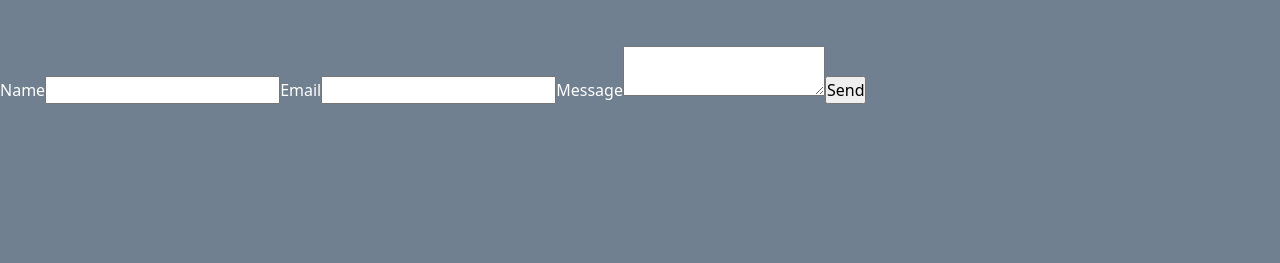
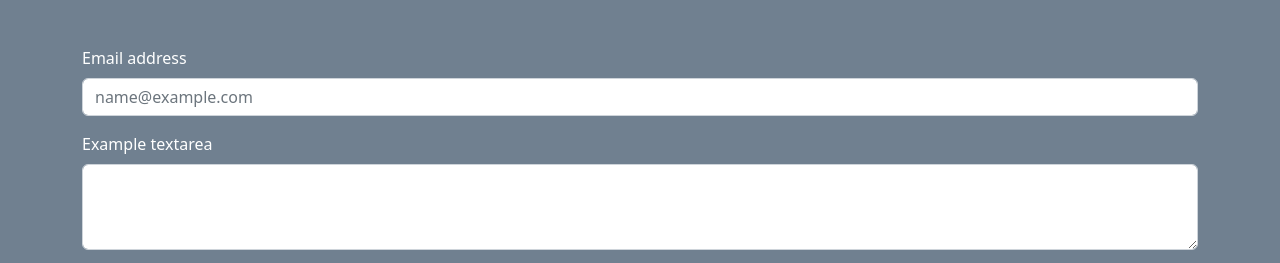
Before and after one commit to Luan-Pham/LP-Portfolio, a React (Create React App) app: page / in a window 1280 px wide. Shown: the part 2042-2305 px from the top of the page. Before the commit the page ends 2146 px from the top, so only its background shows below. Built offline with nearby package versions, Linux system fonts and the light colour scheme.

Commit message:
bootstrap form added

```diff
--- a/src/components/Email.js
+++ b/src/components/Email.js
@@ -1,5 +1,6 @@
 import React, { useRef } from 'react';
 import emailjs from '@emailjs/browser';
+import { Container, Form } from 'react-bootstrap';
 
 function Email() {
   const form = useRef();
@@ -25,15 +26,18 @@
   };
 
   return (
-    <form ref={form} onSubmit={sendEmail}>
-      <label>Name</label>
-      <input type="text" name="user_name" />
-      <label>Email</label>
-      <input type="email" name="user_email" />
-      <label>Message</label>
-      <textarea name="message" />
-      <input type="submit" value="Send" />
-    </form>
+    <Container>
+      <Form>
+        <Form.Group className="mb-3" controlId="exampleForm.ControlInput1">
+          <Form.Label>Email address</Form.Label>
+          <Form.Control type="email" placeholder="name@example.com" />
+        </Form.Group>
+        <Form.Group className="mb-3" controlId="exampleForm.ControlTextarea1">
+          <Form.Label>Example textarea</Form.Label>
+          <Form.Control as="textarea" rows={3} />
+        </Form.Group>
+      </Form>
+    </Container>
   );
 }
 
```
